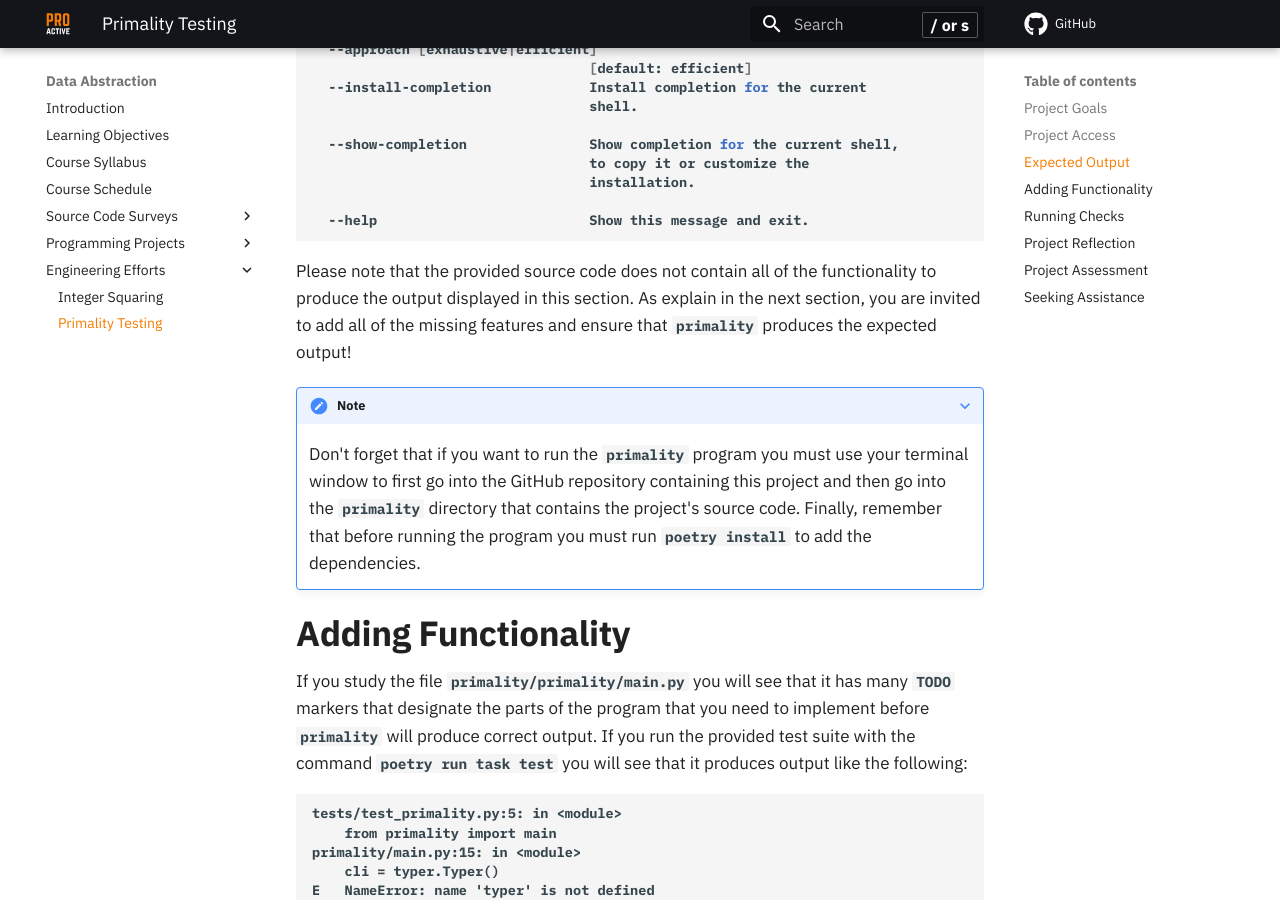
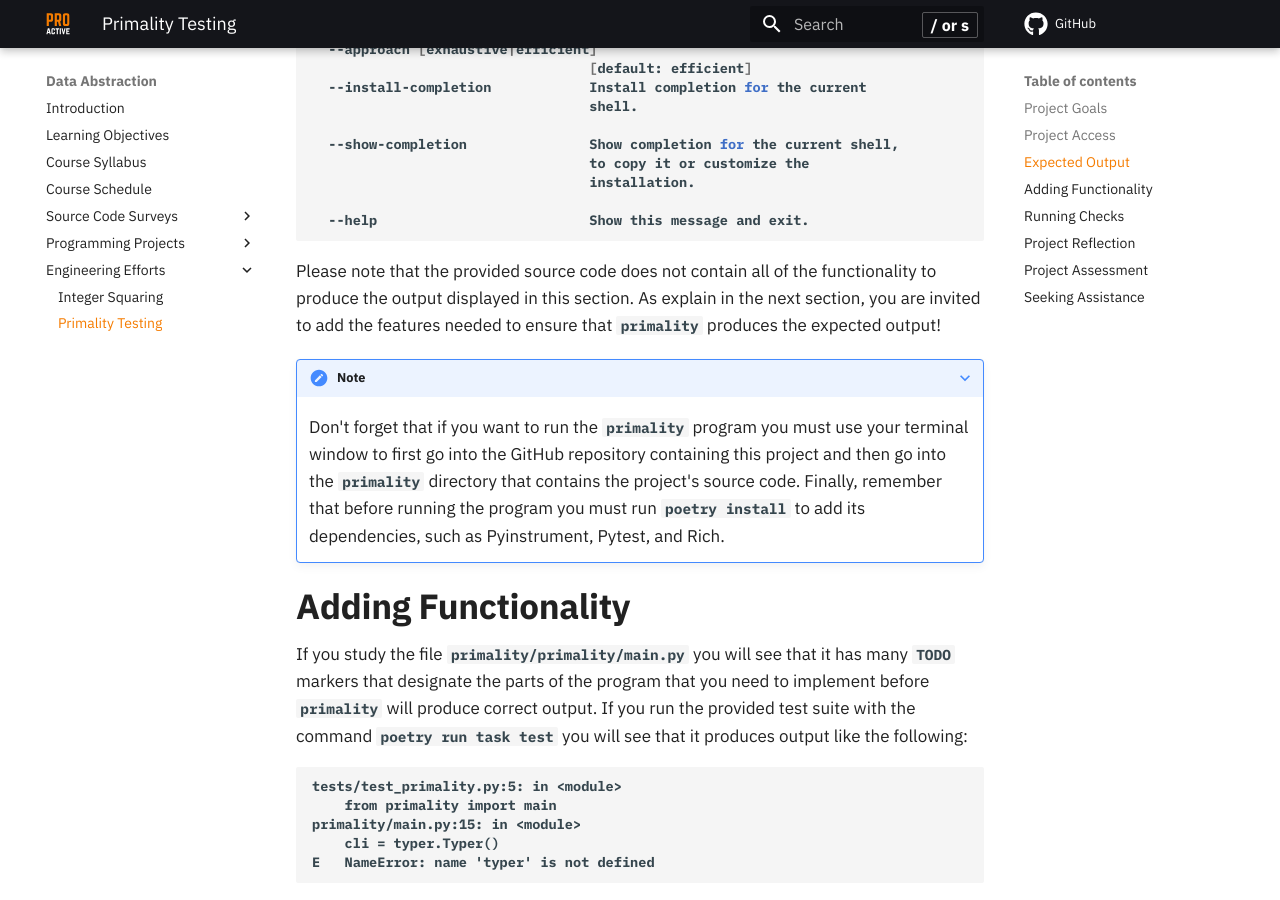
Before and after one commit to ProactiveProgrammers/www.proactiveprogrammers.com, an MkDocs documentation site: the page built from docs/data-abstraction/engineering-efforts/primality-testing.md, in a window 1280 px wide and 900 px high, scrolled down 2756 px. Built offline with MkDocs 1.6.1 and Material for MkDocs 9.7.7, drawn with Linux system fonts in a browser that asks for light colours; comment, search, counter and statistics services are not loaded.

Commit message:
feat: Improve the note after expected output in primality-testing

```diff
--- a/docs/data-abstraction/engineering-efforts/primality-testing.md
+++ b/docs/data-abstraction/engineering-efforts/primality-testing.md
@@ -139,16 +139,17 @@ Options:
 
 Please note that the provided source code does not contain all of the
 functionality to produce the output displayed in this section. As explain in the
-next section, you are invited to add all of the missing features and ensure that
+next section, you are invited to add the features needed to ensure that
 `primality` produces the expected output!
 
 ???+ note
 
-    Don't forget that if you want to run the `primality` program you must use your
-    terminal window to first go into the GitHub repository containing this
-    project and then go into the `primality` directory that contains the project's
-    source code. Finally, remember that before running the program you must run
-    `poetry install` to add the dependencies.
+    Don't forget that if you want to run the `primality` program you must use
+    your terminal window to first go into the GitHub repository containing this
+    project and then go into the `primality` directory that contains the
+    project's source code. Finally, remember that before running the program you
+    must run `poetry install` to add its dependencies, such as Pyinstrument,
+    Pytest, and Rich.
 
 ## Adding Functionality
 
```
